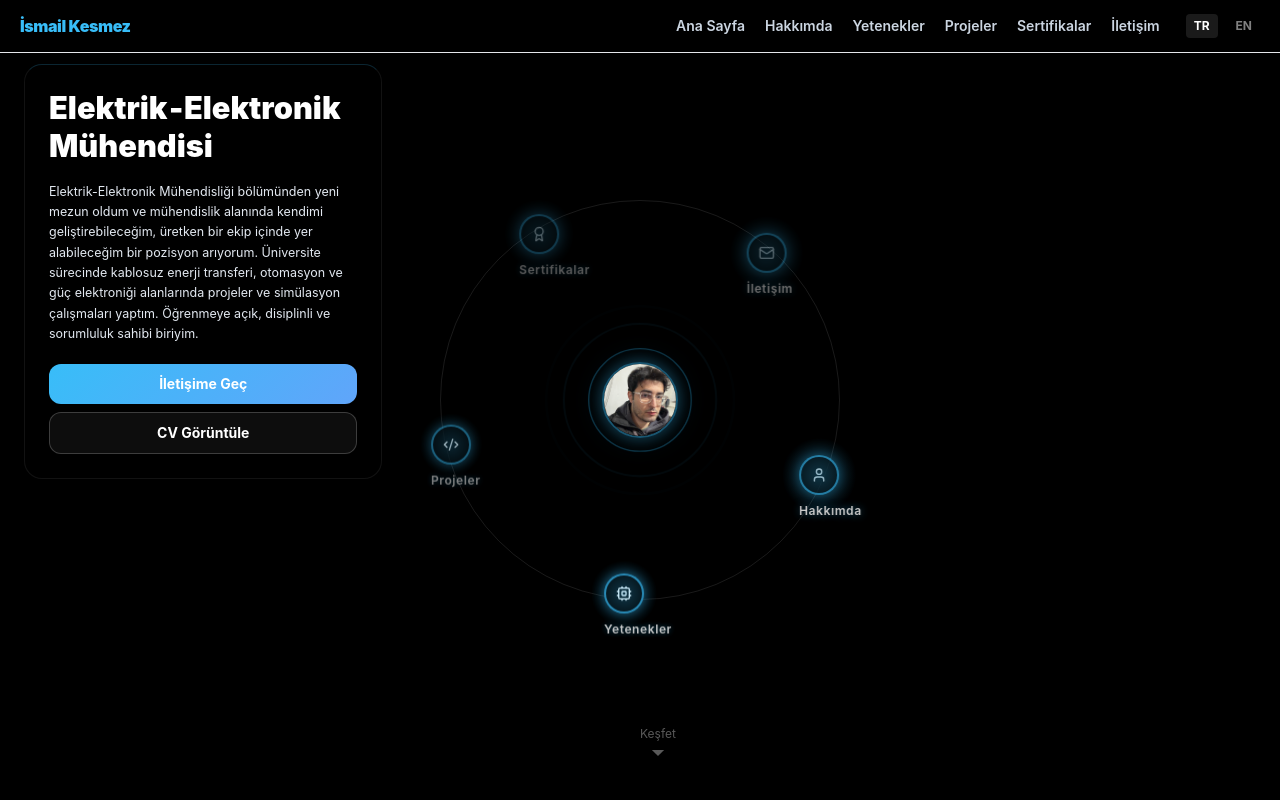
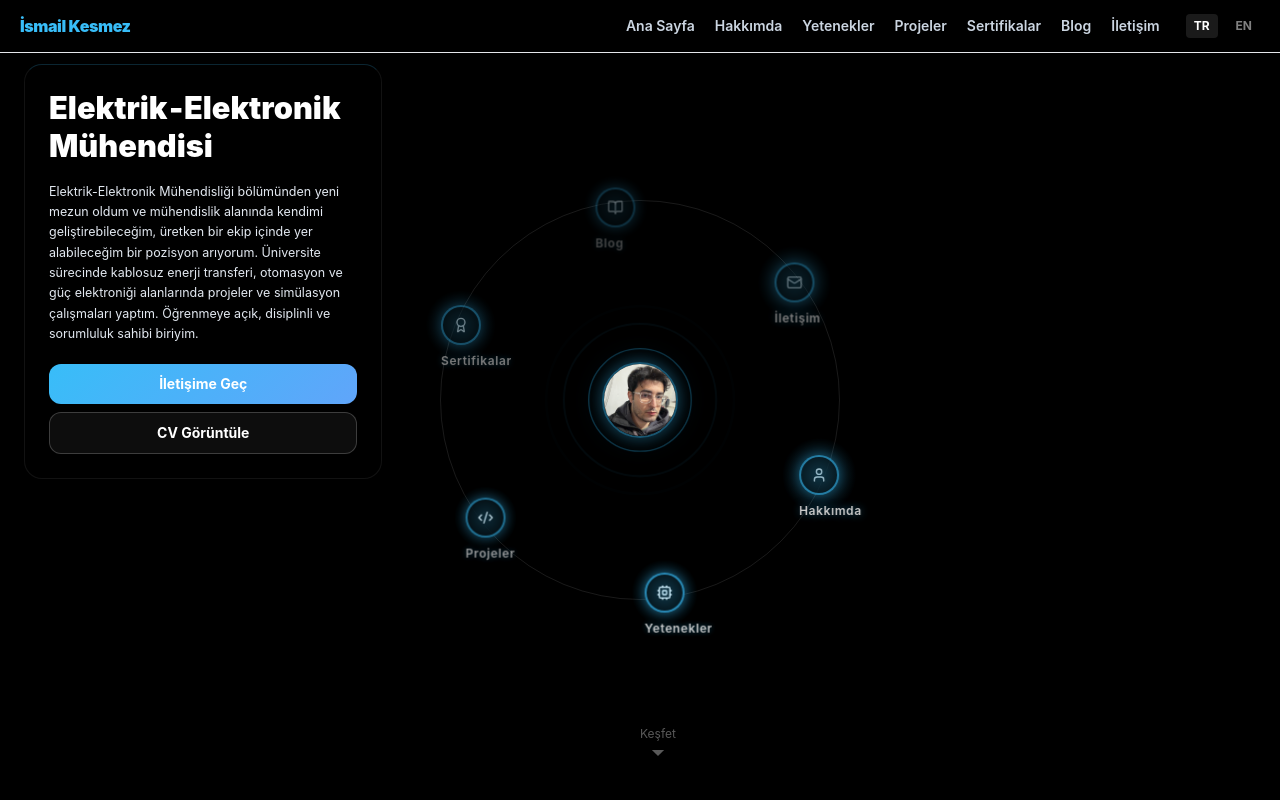
Before and after one commit to ismailkesmez/ismailkesmez.github.io, a Next.js app: page / in a window 1280 px wide. Shown: the top 800 px of the page. Built offline with nearby package versions, Linux system fonts and the light colour scheme.

Commit message:
proje ve blog sayfası güncellendi

```diff
--- a/app/page.tsx
+++ b/app/page.tsx
@@ -1,6 +1,6 @@
 "use client";
 import { useState } from "react";
-import { User, Cpu, Code2, Award, Mail } from "lucide-react";
+import { User, Cpu, Code2, Award, Mail, BookOpen } from "lucide-react";
 
 import { type Lang, dict } from "@/lib/dict";
 import Header from "@/components/Header";
@@ -11,6 +11,7 @@ import AboutSection from "@/components/sections/AboutSection";
 import SkillsSection from "@/components/sections/SkillsSection";
 import ProjectsSection from "@/components/sections/ProjectsSection";
 import CertsSection from "@/components/sections/CertsSection";
+import BlogSection from "@/components/sections/BlogSection";
 import ContactSection from "@/components/sections/ContactSection";
 
 const DEFAULT_ENERGY: Record<number, number> = {
@@ -18,7 +19,8 @@ const DEFAULT_ENERGY: Record<number, number> = {
   2: 85,
   3: 75,
   4: 90,
-  5: 100,
+  5: 80,
+  6: 100,
 };
 
 export default function Home() {
@@ -92,7 +94,7 @@ export default function Home() {
           : "STM32, power systems, embedded C, AI, pilot license and more certificates.",
       category: "Certificates",
       icon: Award,
-      relatedIds: [3, 5],
+      relatedIds: [3, 5, 6],
       status: "in-progress",
       energy: energyLevels[4],
       href: "#sertifikalar",
@@ -100,6 +102,22 @@ export default function Home() {
     },
     {
       id: 5,
+      title: t.nav_blog,
+      date: lang === "tr" ? "Notlar" : "Notes",
+      content:
+        lang === "tr"
+          ? "Öğrendiğim konuları ve notlarımı paylaştığım blog yazıları."
+          : "Blog posts where I share notes and things I've learned.",
+      category: "Blog",
+      icon: BookOpen,
+      relatedIds: [4, 6],
+      status: "in-progress",
+      energy: energyLevels[5],
+      href: "#blog",
+      navigateLabel: t.view_detail,
+    },
+    {
+      id: 6,
       title: t.nav_contact,
       date: "Online",
       content:
@@ -108,9 +126,9 @@ export default function Home() {
           : "Reach me on LinkedIn, GitHub, YouTube or via email.",
       category: "Contact",
       icon: Mail,
-      relatedIds: [4, 1],
+      relatedIds: [5, 1],
       status: "completed",
-      energy: energyLevels[5],
+      energy: energyLevels[6],
       href: "#iletisim",
       navigateLabel: t.view_detail,
     },
@@ -229,6 +247,7 @@ export default function Home() {
         <SkillsSection lang={lang} />
         <ProjectsSection lang={lang} />
         <CertsSection lang={lang} />
+        <BlogSection lang={lang} />
         <ContactSection lang={lang} />
       </main>
 
--- a/components/Header.tsx
+++ b/components/Header.tsx
@@ -13,6 +13,7 @@ const navItems = [
   { key: "nav_skills" as const, href: "#yetenekler" },
   { key: "nav_projects" as const, href: "#projeler" },
   { key: "nav_certs" as const, href: "#sertifikalar" },
+  { key: "nav_blog" as const, href: "#blog" },
   { key: "nav_contact" as const, href: "#iletisim" },
 ];
 
--- /dev/null
+++ b/components/sections/BlogSection.tsx
@@ -0,0 +1,65 @@
+"use client";
+import { type Lang, dict } from "@/lib/dict";
+
+interface BlogPost {
+  title: string;
+  date: string;
+  summary: string;
+  tags: string[];
+}
+
+const posts: BlogPost[] = [
+  // Buraya yazı eklenecek. Örnek format:
+  // {
+  //   title: "STM32'de GPIO Nasıl Kullanılır?",
+  //   date: "2025-06-01",
+  //   summary: "STM32 mikrodenetleyicilerde GPIO pinlerini yapılandırmanın temel adımları.",
+  //   tags: ["STM32", "Gömülü Sistemler"],
+  // },
+];
+
+export default function BlogSection({ lang }: { lang: Lang }) {
+  const t = dict[lang];
+
+  return (
+    <section id="blog" className="min-h-screen flex items-center justify-center px-6 py-20">
+      <div className="max-w-4xl w-full">
+        <h2 className="text-3xl font-bold mb-8 text-white text-center">
+          {t.blog_title}
+        </h2>
+
+        {posts.length === 0 ? (
+          <div className="glass-card p-12 text-center reveal-up">
+            <p className="text-white/40 text-sm">{t.blog_empty}</p>
+          </div>
+        ) : (
+          <div className="space-y-6">
+            {posts.map((post) => (
+              <div key={post.title} className="glass-card p-8 reveal-up">
+                <div className="flex flex-wrap items-start justify-between gap-2 mb-3">
+                  <h3 className="text-xl font-bold text-white">{post.title}</h3>
+                  <span className="text-xs text-white/40 font-medium">{post.date}</span>
+                </div>
+
+                <p className="text-slate-200 leading-relaxed mb-5">{post.summary}</p>
+
+                <div className="flex flex-wrap items-center justify-between gap-3">
+                  <div className="flex flex-wrap gap-2">
+                    {post.tags.map((tag) => (
+                      <span key={tag} className="tech-badge text-xs">
+                        {tag}
+                      </span>
+                    ))}
+                  </div>
+                  <button className="text-xs font-semibold text-[#38bdf8] hover:text-white transition-colors">
+                    {t.blog_read_more}
+                  </button>
+                </div>
+              </div>
+            ))}
+          </div>
+        )}
+      </div>
+    </section>
+  );
+}
--- a/components/sections/ProjectsSection.tsx
+++ b/components/sections/ProjectsSection.tsx
@@ -1,10 +1,14 @@
 "use client";
+import { useState } from "react";
 import { type Lang, dict } from "@/lib/dict";
+
+type Tab = "eee" | "prompt";
 
 export default function ProjectsSection({ lang }: { lang: Lang }) {
   const t = dict[lang];
+  const [activeTab, setActiveTab] = useState<Tab>("eee");
 
-  const projects = [
+  const eeeProjects = [
     {
       title: t.p1_title,
       subtitle: t.p1_subtitle,
@@ -28,14 +32,42 @@ export default function ProjectsSection({ lang }: { lang: Lang }) {
     },
   ];
 
+  const tabs: { id: Tab; label: string }[] = [
+    { id: "eee", label: "Elektrik-Elektronik Mühendisliği" },
+    { id: "prompt", label: lang === "tr" ? "Sufle Mühendisliği" : "Prompt Engineering" },
+  ];
+
   return (
     <section id="projeler" className="min-h-screen flex items-center justify-center px-6 py-20">
       <div className="max-w-4xl w-full">
         <h2 className="text-3xl font-bold mb-8 text-white text-center">
           {t.projects_title}
         </h2>
+
+        {/* Tabs */}
+        <div className="flex gap-2 mb-8 p-1 rounded-2xl border border-white/10 bg-white/5 backdrop-blur-sm w-fit mx-auto">
+          {tabs.map((tab) => (
+            <button
+              key={tab.id}
+              onClick={() => setActiveTab(tab.id)}
+              className="relative px-5 py-2.5 rounded-xl text-sm font-semibold transition-all duration-300"
+              style={{
+                color: activeTab === tab.id ? "#0f172a" : "rgba(255,255,255,0.55)",
+                background:
+                  activeTab === tab.id
+                    ? "linear-gradient(135deg, #38bdf8, #60a5fa)"
+                    : "transparent",
+              }}
+            >
+              {tab.label}
+            </button>
+          ))}
+        </div>
+
+        {/* EEE Projects */}
+        {activeTab === "eee" && (
           <div className="space-y-6">
-          {projects.map((p) => (
+            {eeeProjects.map((p) => (
               <div key={p.title} className="glass-card p-8 reveal-up">
                 <div className="flex flex-wrap items-start justify-between gap-2 mb-3">
                   <h3 className="text-xl font-bold text-white">{p.title}</h3>
@@ -70,6 +102,31 @@ export default function ProjectsSection({ lang }: { lang: Lang }) {
               </div>
             ))}
           </div>
+        )}
+
+        {/* Prompt Engineering Projects */}
+        {activeTab === "prompt" && (
+          <div className="space-y-6">
+            {/* Bio card */}
+            <div className="glass-card p-8 reveal-up border-l-2 border-[#38bdf8]/50">
+              {t.prompt_bio.split("\n\n").map((paragraph, i) => (
+                <p
+                  key={i}
+                  className={`text-slate-200 leading-relaxed${i < t.prompt_bio.split("\n\n").length - 1 ? " mb-4" : ""}`}
+                >
+                  {paragraph}
+                </p>
+              ))}
+            </div>
+
+            {/* Future projects will appear here */}
+            <div className="glass-card p-10 text-center reveal-up">
+              <p className="text-white/40 text-sm">
+                {lang === "tr" ? "Projeler yakında eklenecek." : "Projects coming soon."}
+              </p>
+            </div>
+          </div>
+        )}
       </div>
     </section>
   );
--- a/lib/dict.ts
+++ b/lib/dict.ts
@@ -7,6 +7,7 @@ export const dict = {
     nav_skills: "Yetenekler",
     nav_projects: "Projeler",
     nav_certs: "Sertifikalar",
+    nav_blog: "Blog",
     nav_contact: "İletişim",
     hero_title: "Elektrik‑Elektronik Mühendisi",
     hero_subtitle:
@@ -69,6 +70,11 @@ export const dict = {
     p3_gains: ["Kontrol sistemleri", "PID optimizasyonu", "Sayısal yöntemler", "Sistem performans analizi"],
     certs_title: "Sertifikalar",
     certs_desc: "Aldığım eğitimler ve kazandığım yetkinlik sertifikaları:",
+    blog_title: "Blog",
+    blog_empty: "Yazılar yakında eklenecek.",
+    blog_read_more: "Devamını Oku →",
+    prompt_bio:
+      "Elektrik-elektronik mühendisi olarak başladığım bu yolda, zaman içinde yazılım geliştirme ve yapay zeka alanlarına yoğunlaştım. Teknik altyapım, sistemlerin hem donanım hem yazılım katmanında nasıl çalıştığını düşünmemi sağlıyor; bu bakış açısını her projeye taşıyorum.\n\nSon dönemde özellikle Prompt Engineering alanında aktif olarak çalışıyor, büyük dil modellerini (LLM) daha verimli ve öngörülebilir hale getirmeye odaklanıyorum. Bu alan hızla gelişiyor; ben de her gün yeni teknikleri test ediyor, hataları analiz ediyor ve çıkardığım derslerle pratik uygulamalar geliştiriyorum.\n\nÖğrenmek benim için bir hedef değil, süregelen bir alışkanlık. Her proje, bir öncekinin üzerine inşa edilmiş bir adımdır.",
     contact_title: "İletişim",
     footer: "İsmail Kesmez",
   },
@@ -78,6 +84,7 @@ export const dict = {
     nav_skills: "Skills",
     nav_projects: "Projects",
     nav_certs: "Certificates",
+    nav_blog: "Blog",
     nav_contact: "Contact",
     hero_title: "Electrical & Electronics Engineer",
     hero_subtitle:
@@ -140,6 +147,11 @@ export const dict = {
     p3_gains: ["Control systems", "PID optimization", "Numerical methods", "System performance analysis"],
     certs_title: "Certificates",
     certs_desc: "Trainings I received and competency certificates I earned:",
+    blog_title: "Blog",
+    blog_empty: "Posts coming soon.",
+    blog_read_more: "Read More →",
+    prompt_bio:
+      "I'm İsmail Kesmez — starting out as an electrical-electronics engineer, I gradually shifted my focus toward software development and artificial intelligence. My technical background lets me think about how systems work at both the hardware and software layer, and I bring that perspective to every project.\n\nLately I've been actively working in Prompt Engineering, focusing on making large language models (LLMs) more efficient and predictable. This field is evolving fast — I test new techniques every day, analyze failures, and turn those lessons into practical applications.\n\nLearning isn't a goal for me — it's an ongoing habit. Every project is a step built on the one before it.",
     contact_title: "Contact",
     footer: "İsmail Kesmez",
   },
```
Also changed, not shown: .claude/settings.local.json, 1 other file (tests, documents, lock files or other folders). Lines whose indentation alone changed are shown as unchanged.
